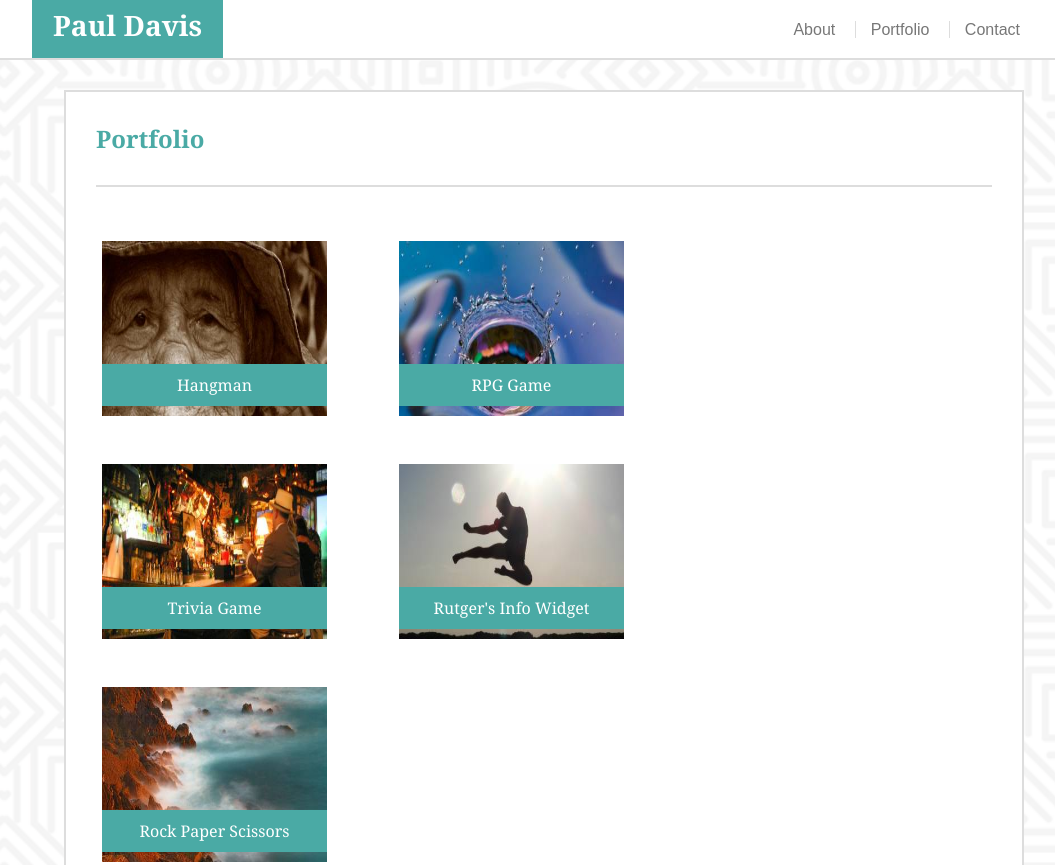
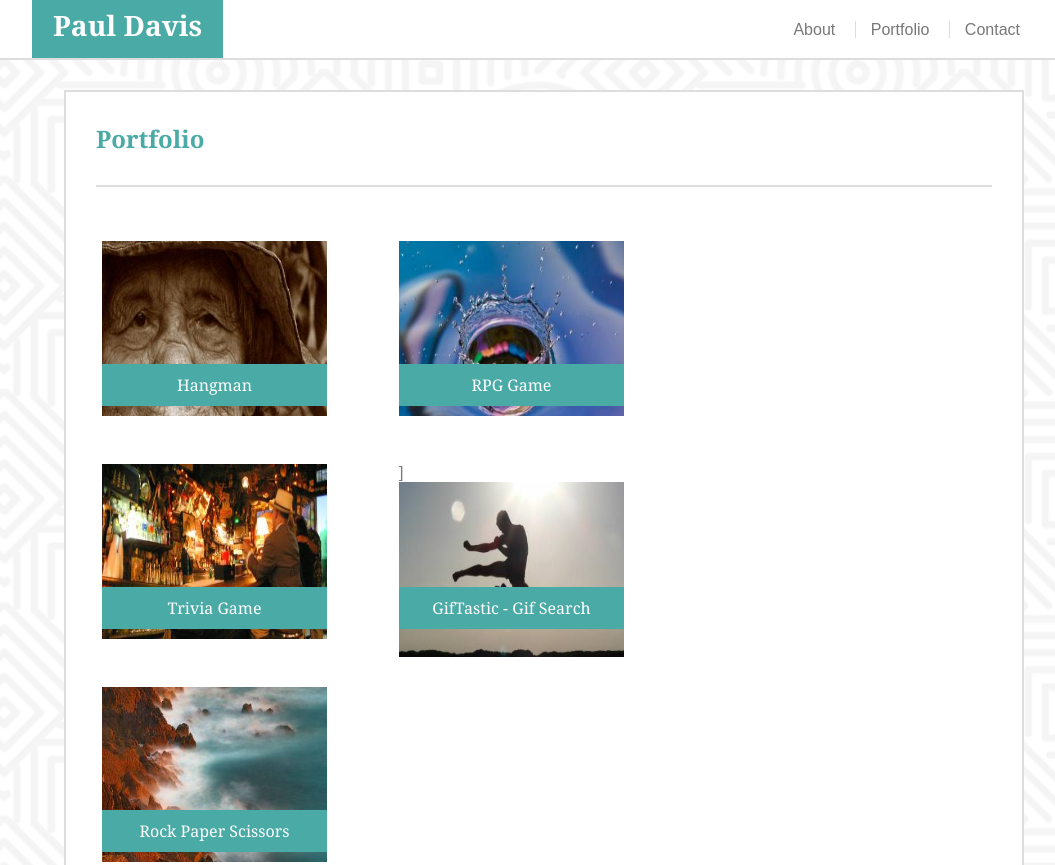
Before and after one commit to luapasivad/hw2_css-bootstrap_responsivePortfolio, a plain HTML site: page portfolio.html in a window 1280 px wide. Shown: the top 865 px of the page, without its empty margins (96-1151 px from the left). Drawn offline with Linux system fonts and the light colour scheme.

Commit message:
added gifTastic

```diff
--- a/portfolio.html
+++ b/portfolio.html
@@ -41,8 +41,9 @@
                         <div class="triviaText">Trivia Game</div>
             </div>
             <div class="folioImg4">
-                <img src="hw_rec_assets/images/4.jpeg" alt="Rutger's Info Widget" class="folioImg">
-                    <div class="infoText">Rutger's Info Widget</div>
+                <a href="https://luapasivad.github.io/giphyAPISearch/" target="_blank">]
+                    <img src="hw_rec_assets/images/4.jpeg" alt="GifTastic - Gif Search" class="folioImg">
+                        <div class="infoText">GifTastic - Gif Search</div>
             </div>
             <div class="folioImg5">
                 <img src="hw_rec_assets/images/5.jpeg" alt="Rock Paper Scissors" class="folioImg">
```
